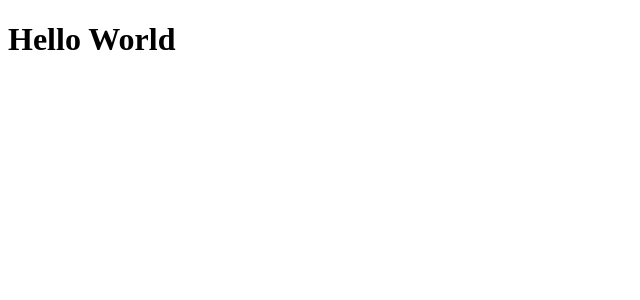
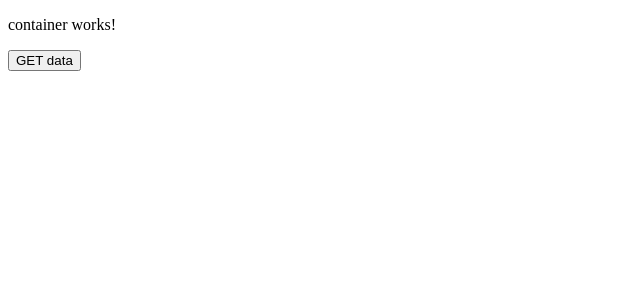
Before and after one commit to sethhaskellcondie/the-game-pensive-web, an Angular app: page / in a window 1280 px wide. Shown: the top 300 px of the page, without its empty margins (0-640 px from the left). Built offline with nearby package versions, Linux system fonts and the light colour scheme.

Commit message:
Included a container and a button component

```diff
--- a/angular.json
+++ b/angular.json
@@ -5,7 +5,11 @@
   "projects": {
     "the-game-pensive-web": {
       "projectType": "application",
-      "schematics": {},
+      "schematics": {
+        "@schematics/angular:component": {
+          "style": "scss"
+        }
+      },
       "root": "",
       "sourceRoot": "src",
       "prefix": "app",
--- a/src/app/app.component.html
+++ b/src/app/app.component.html
@@ -1 +1 @@
-<h1> Hello World </h1>
+<app-container></app-container>
--- a/src/app/app.component.ts
+++ b/src/app/app.component.ts
@@ -1,14 +1,15 @@
 import { Component } from '@angular/core';
 import { CommonModule } from '@angular/common';
 import { RouterOutlet } from '@angular/router';
+import {ContainerComponent} from "./components/container/container.component";
 
 @Component({
   selector: 'app-root',
   standalone: true,
-  imports: [CommonModule, RouterOutlet],
+  imports: [CommonModule, RouterOutlet, ContainerComponent],
   templateUrl: './app.component.html',
   styleUrl: './app.component.scss'
 })
 export class AppComponent {
-  title = 'the-game-pensive-web';
+  title: string = 'the-game-pensive-web';
 }
--- /dev/null
+++ b/src/app/components/button/button.component.html
@@ -0,0 +1 @@
+<button (click)="onClick()">GET data</button>
--- /dev/null
+++ b/src/app/components/button/button.component.ts
@@ -0,0 +1,16 @@
+import { Component } from '@angular/core';
+import { CommonModule } from '@angular/common';
+
+@Component({
+  selector: 'app-button',
+  standalone: true,
+  imports: [CommonModule],
+  templateUrl: './button.component.html',
+  styleUrl: './button.component.scss'
+})
+export class ButtonComponent {
+
+  onClick() {
+    console.log("Hello World, Click!");
+  }
+}
--- /dev/null
+++ b/src/app/components/container/container.component.html
@@ -0,0 +1,2 @@
+<p>container works!</p>
+<app-button></app-button>
```
Also changed, not shown: src/app/components/container/container.component.ts (added, +14 -0 lines), src/app/components/button/button.component.scss (added), src/app/components/container/container.component.scss (added), 2 other files (tests, documents, lock files or other folders).
